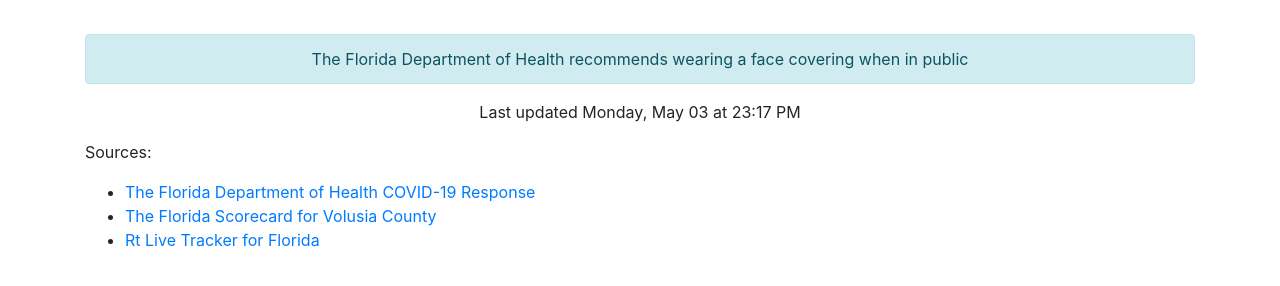
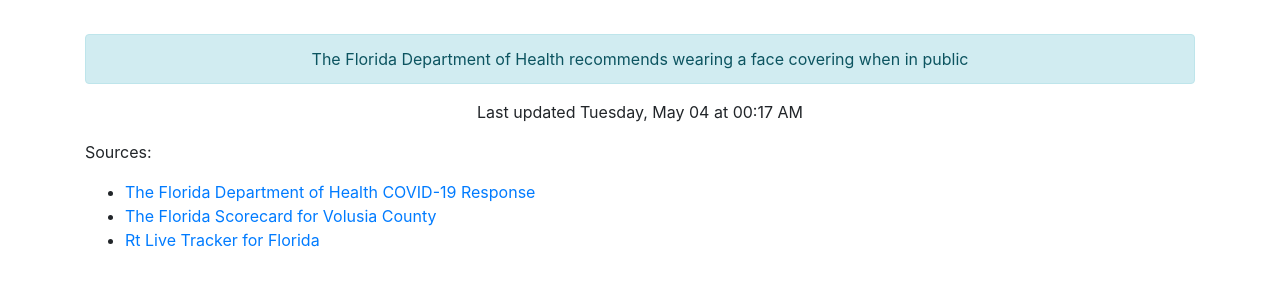
Before and after one commit to thinkjson/timeforchurch, a Jekyll site: the page built from index.md, in a window 1280 px wide. Shown: the part 544-830 px from the top of the page. Built offline with Jekyll 4.4.1, drawn with Linux system fonts in a browser that asks for light colours; our own code applies the rules of GitHub Pages for plain Markdown files.

Commit message:
Updating data

```diff
--- a/_includes/data.html
+++ b/_includes/data.html
@@ -10,4 +10,4 @@
     <div class="outcome text-success">YES</div>
     <div class="alert alert-info" role="alert">The Florida Department of Health recommends wearing a face covering when in public</div>
 
-    <p>Last updated Monday, May 03 at 23:17 PM</p>
+    <p>Last updated Tuesday, May 04 at 00:17 AM</p>
```
